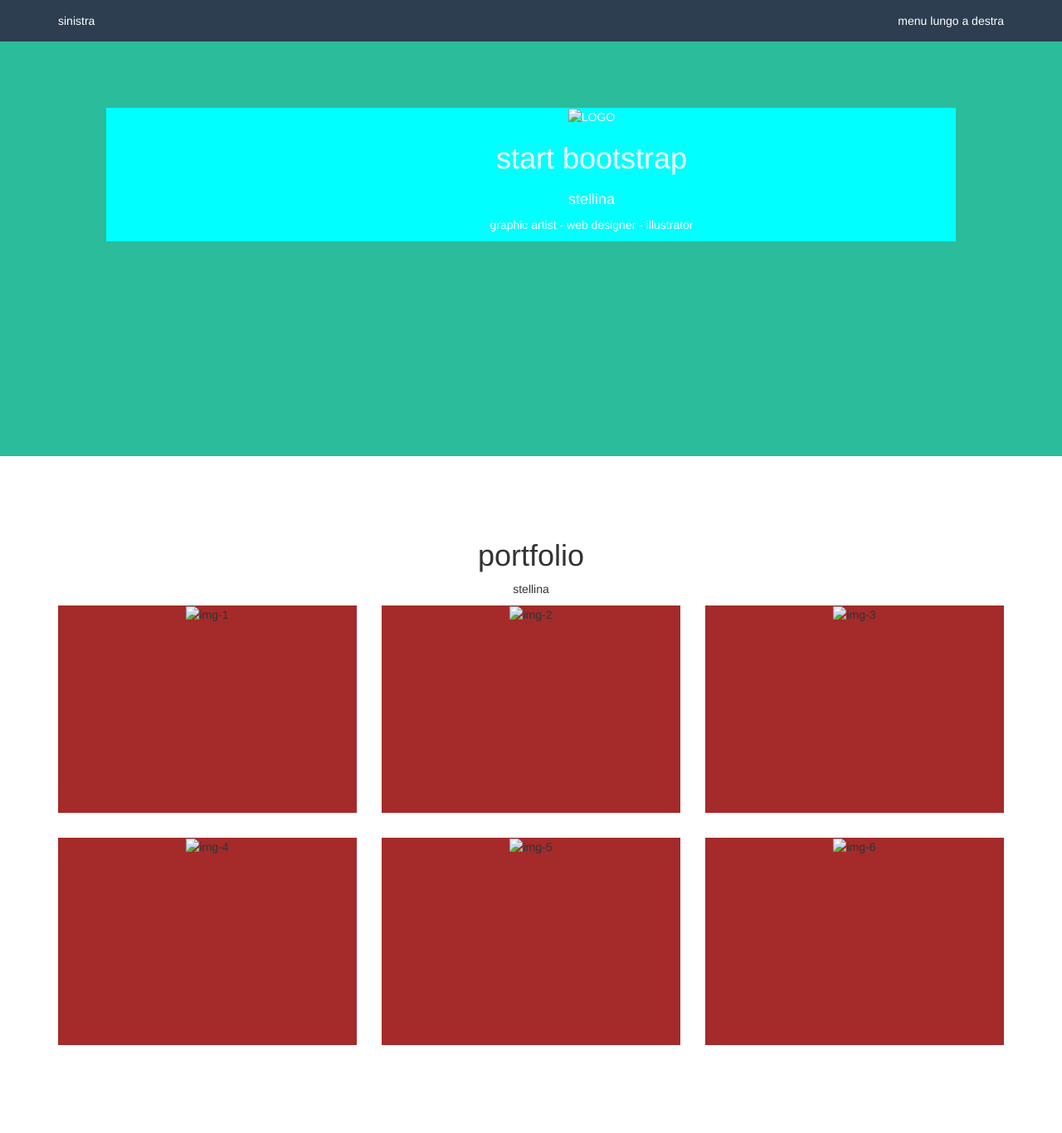
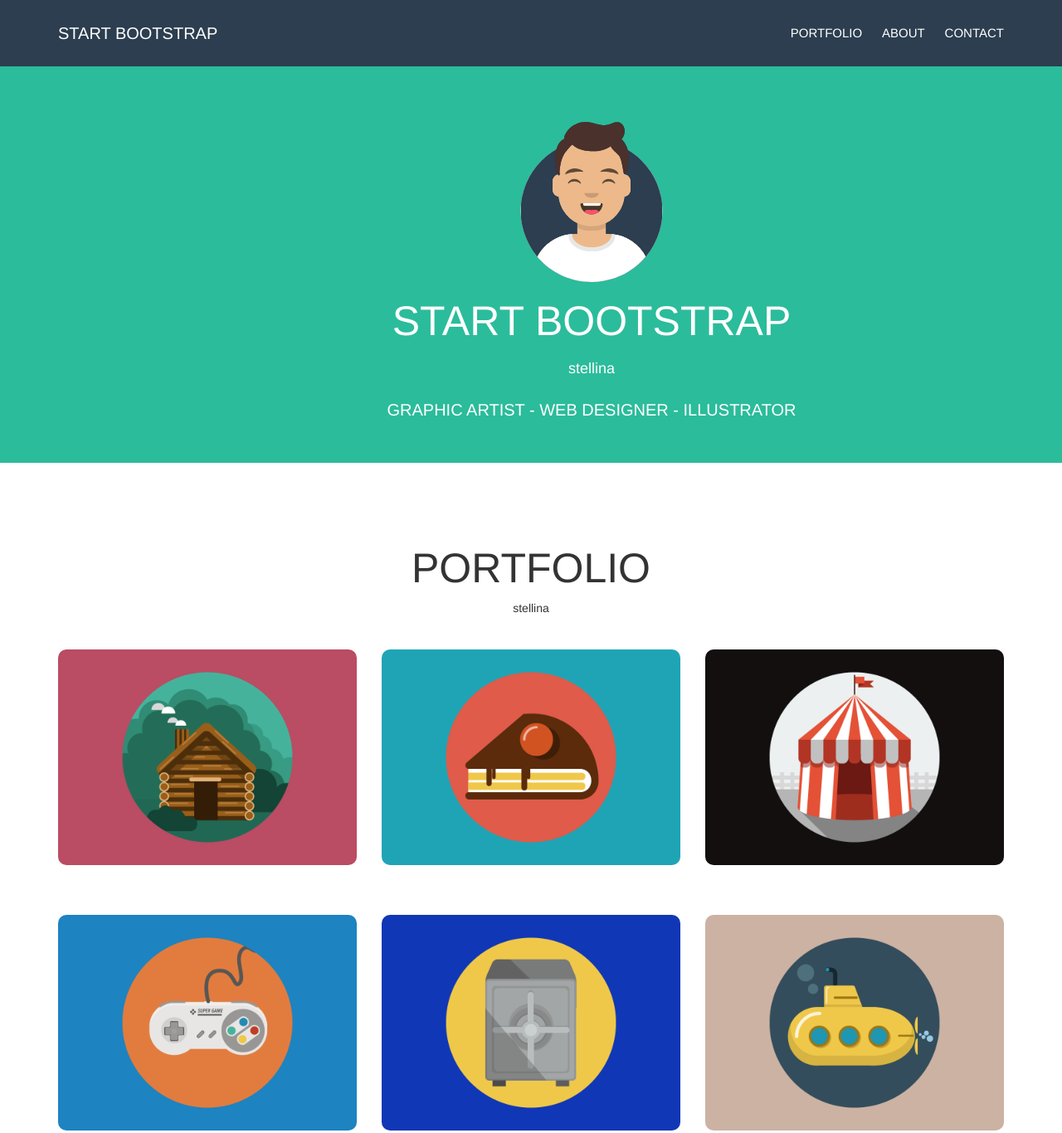
Before and after one commit to corradocoppolino/html-css-bootstrap-freelancer, a plain HTML site: page index.html in a window 1280 px wide. Shown: the top 1366 px of the page at 83% size. Drawn offline with nearby package versions, Linux system fonts and the light colour scheme.

```diff
--- a/css/style.css
+++ b/css/style.css
@@ -1,39 +1,7 @@
-.destra{
-    text-align: right;
-}
+/* comuni */
 
-.centrale{
-    text-align: center;
-}
-
-.cc-header-top{
-    height: 50px;
-    background-color: #2C3E50;
-    color: white;
-    line-height: 50px;
-}
-
-.cc-header-bottom{
-    height: 500px;
-    background-color: #2BBC9B;
-    color: white;
-}
-
-.cc-padding-80{
+.cc-padding-60{
     padding: 80px 0;
-}
-
-.cc-jumbotron{
-    width: 80%;
-    margin: 0 auto;
-    background-color: aqua;
-}
-
-.cc-box{
-    height: 250px;
-    width: 100%;
-    background-color: brown;
-    margin-bottom: 30px;
 }
 
 .cc-wrapper-60{
@@ -41,10 +9,101 @@
     margin: 0 auto;
 }
 
+.btn.btn-default.btn-green{
+    background-color: #2BBC9B;
+    color: white;
+    border: 1px solid white;
+}
+
+/* header */
+
+/* header-top */
+
+.cc-header-top{
+    height: 80px;
+    background-color: #2C3E50;
+    color: white;
+    line-height: 80px;
+    position:fixed;
+    width: 100%;
+    z-index: 999;
+}
+
+.cc-header-top p{
+    font-size: 20px;
+}
+
+.cc-header-top .hidden-xs a{
+    text-decoration: none;
+    color: white;
+    padding-left: 20px;
+    font-size: 15px;
+}
+
+/* header-bottom */
+
+.cc-header-bottom{
+    background-color: #2BBC9B;
+    color: white;
+    padding-top: 140px;
+    width: 100%;
+}
+
+.cc-jumbotron{
+    width: 80%;
+    margin: 0 auto;
+}
+
+.cc-header-logo{
+    height: 200px;
+}
+
+.cc-header-bottom .row h1{
+    font-size: 50px;
+}
+
+.cc-header-bottom .row p{
+    font-size: 20px;
+    padding-top: 15px;
+    margin-bottom: 50px;
+}
+
+/* main */
+
+/* portfolio */
+
+#portfolio h1{
+    font-size: 50px;
+}
+
+.cc-box{
+    padding-top: 30px;
+    padding-bottom: 30px;
+}
+
+.cc-box img {
+    width: 100%;
+    border-radius: 10px;
+}
+
+/* about */
+
 .cc-main-2{
     background-color: #2BBC9B;
     color: white;
 }
+
+#about h1{
+    font-size: 50px;
+}
+
+/* contact */
+
+#contact h1{
+    font-size: 50px;
+}
+
+/* footer */
 
 .cc-footer-top{
     background-color: #3A536D;
--- a/index.html
+++ b/index.html
@@ -4,6 +4,7 @@
     <meta charset="UTF-8">
     <meta http-equiv="X-UA-Compatible" content="IE=edge">
     <meta name="viewport" content="width=device-width, initial-scale=1">
+    <link rel="stylesheet" href="https://cdnjs.cloudflare.com/ajax/libs/font-awesome/5.15.3/css/all.min.css" integrity="sha512-iBBXm8fW90+nuLcSKlbmrPcLa0OT92xO1BIsZ+ywDWZCvqsWgccV3gFoRBv0z+8dLJgyAHIhR35VZc2oM/gI1w==" crossorigin="anonymous" />
     <link rel="stylesheet" href="https://stackpath.bootstrapcdn.com/bootstrap/3.4.1/css/bootstrap.min.css" integrity="sha384-HSMxcRTRxnN+Bdg0JdbxYKrThecOKuH5zCYotlSAcp1+c8xmyTe9GYg1l9a69psu" crossorigin="anonymous">
     <link rel="stylesheet" href="css/style.css">
     <title>START BOOTSTRAP</title>
@@ -16,10 +17,14 @@
         <div class="cc-header-top">
             <div class="container">
                 <div class="row">
-                    <div class="col-xs-6">sinistra</div>
+                    <div class="col-xs-6">
+                        <p>START BOOTSTRAP</p>
+                    </div>
                     <div class="col-xs-6 text-right">
                         <nav class="hidden-xs">
-                            menu lungo a destra
+                            <a href="#portfolio">PORTFOLIO</a>
+                            <a href="#about">ABOUT</a>
+                            <a href="#contact">CONTACT</a>
                         </nav>
                         <div class="visible-xs">BOTTONE</div>
                     </div>
@@ -27,17 +32,17 @@
             </div>
         </div>
 
-        <div class="cc-header-bottom cc-padding-80 text-center">
+        <div class="cc-header-bottom text-center">
             <div class="cc-jumbotron">
                 <div class="container">
                     <div class="row">
                         <div class="col-xs-12">
-                            <img class="logo" src="#" alt="LOGO">
+                            <img class="cc-header-logo" src="img/avatar.svg" alt="LOGO">
                         </div>
                     </div>
                     <div class="row">
                         <div class="col-xs-12">
-                            <h1>start bootstrap</h1>
+                            <h1>START BOOTSTRAP</h1>
                         </div>
                     </div>
                     <div class="row">
@@ -47,7 +52,7 @@
                     </div>
                     <div class="row">
                         <div class="col-xs-12">
-                            <p>graphic artist - web designer - illustrator</p>
+                            <p>GRAPHIC ARTIST - WEB DESIGNER - ILLUSTRATOR</p>
                         </div>
                     </div>
                 </div>
@@ -60,11 +65,13 @@
 
     <main>
 
-        <section id="portfolio" class="cc-padding-80 text-center">
+        <!-- sezione portfolio -->
+
+        <section id="portfolio" class="cc-padding-60 text-center">
             <div class="container">
                 <div class="row">
                     <div class="col-xs-12">
-                        <h1>portfolio</h1>
+                        <h1>PORTFOLIO</h1>
                         <p>stellina</p>
                     </div>
                 </div>
@@ -72,43 +79,45 @@
                 <div class="row">
                     <div class="col-xs-12 col-sm-6 col-lg-4">
                         <div class="cc-box">
-                            <img src="#" alt="img-1">
+                            <img src="img/cabin.png" alt="baita">
                         </div>
                     </div>
                     <div class="col-xs-12 col-sm-6 col-lg-4">
                         <div class="cc-box">
-                            <img src="#" alt="img-2">
+                            <img src="img/cake.png" alt="torta">
                         </div>
                     </div>
                     <div class="col-xs-12 col-sm-6 col-lg-4">
                         <div class="cc-box">
-                            <img src="#" alt="img-3">
+                            <img src="img/circus.png" alt="circo">
                         </div>
                     </div>
                     <div class="col-xs-12 col-sm-6 col-lg-4">
                         <div class="cc-box">
-                            <img src="#" alt="img-4">
+                            <img src="img/game.png" alt="gioco">
                         </div>
                     </div>
                     <div class="col-xs-12 col-sm-6 col-lg-4">
                         <div class="cc-box">
-                            <img src="#" alt="img-5">
+                            <img src="img/safe.png" alt="cassaforte">
                         </div>
                     </div>
                     <div class="col-xs-12 col-sm-6 col-lg-4">
                         <div class="cc-box">
-                            <img src="#" alt="img-6">
+                            <img src="img/submarine.png" alt="sottomarino">
                         </div>
                     </div>
                 </div>
             </div>
         </section>
 
-        <section id="about" class="cc-main-2 cc-padding-80">
-            <div class="container centrale">
+        <!-- sezione about -->
+
+        <section id="about" class="cc-main-2 cc-padding-60">
+            <div class="container text-center">
                 <div class="row">
                     <div class="col-xs-12">
-                        <h1>about</h1>
+                        <h1>ABOUT</h1>
                         <p>stellina</p>
                     </div>
                 </div>
@@ -128,34 +137,47 @@
             <div class="container">
                 <div class="ro ">
                     <div class="col-xs-12 text-center">
-                        <button>download</button>
+                        <button type="button" class="btn btn-default btn-green"><i class="fas fa-download"></i> Download</button>
                     </div>
                 </div>
             </div>
             </div>
         </section>
 
-        <section id="contact" class="cc-padding-80">
+        <section id="contact" class="cc-padding-60">
             <div class="container">
-                <div class="row centrale">
+                <div class="row text-center">
                     <div class="col-xs-12">
                         <h1>contact me</h1>
                         <p>stellina</p>
                     </div>
                 </div>
-
-                <div class="cc-wrapper-60">
+            </div>
+            <div class="cc-wrapper-60">
                     <div class="container-fluid">
                         <div class="row">
                             <div class="col-xs-12">
-                                <p>Lorem ipsum dolor sit, amet consectetur adipisicing elit. Id in placeat recusandae officiis quisquam, doloribus et ea incidunt ipsa debitis praesentium, vitae consequatur asperiores omnis libero architecto. Repellendus veritatis voluptatibus nihil earum aspernatur obcaecati dolorem, magnam dolor? Similique error soluta sit? Velit ipsa eligendi minus, cupiditate ut fugit quisquam quae.</p>
+                                <div class="form-group">
+                                    <input type="text" class="form-control" id="exampleInputName2" placeholder="Name">
+                                </div>
                             </div>
                             <div class="col-xs-12">
-                                <p>Lorem ipsum dolor, sit amet consectetur adipisicing elit. Dolorem molestiae minus ad ut iure voluptates nemo numquam ex tenetur assumenda, fugit reiciendis labore quo autem repellat! Nisi eius eum neque fugiat ratione quas adipisci esse aperiam. Illum, officia nostrum et neque expedita velit, totam nulla quod, sint eaque earum maxime.</p>
+                                <div class="form-group">
+                                    <input type="email" class="form-control" id="exampleInputEmail1" placeholder="Email">
+                                </div>
+                            </div><div class="col-xs-12">
+                                <div class="form-group">
+                                    <input type="text" class="form-control" id="exampleInputName2" placeholder="Phone number">
+                                </div>
+                            </div><div class="col-xs-12">
+                                <div class="form-group">
+                                    <textarea class="form-control" rows="6" placeholder="Message"></textarea>
+                                </div>
                             </div>
+
                         </div>
                     </div>
-                </div>
+            </div>
         </section>
 
     </main>
```
Also changed, not shown: img/avatar.svg (added), img/cabin.png (added), img/cake.png (added), img/circus.png (added), img/game.png (added), img/safe.png (added), img/submarine.png (added).
